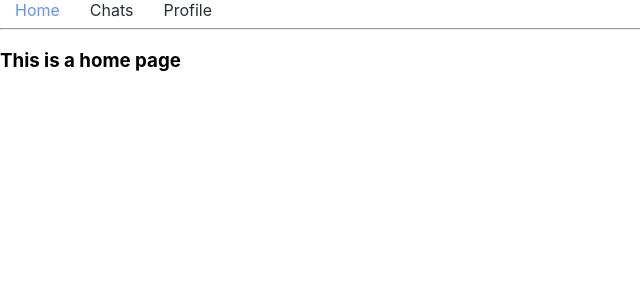
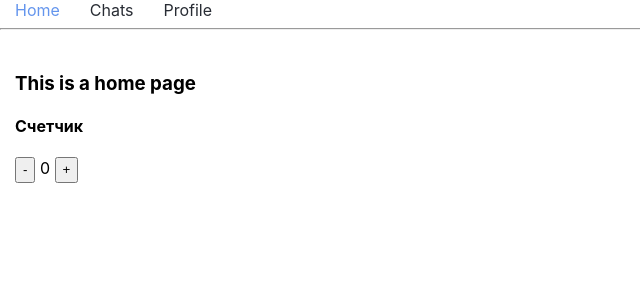
Before and after one commit to AlexaSavenkova/React, a React (Create React App) app: page / in a window 1280 px wide. Shown: the top 300 px of the page, without its empty margins (0-640 px from the left). Built offline with nearby package versions, Linux system fonts and the light colour scheme.

Commit message:
homework for lesson 5

```diff
--- a/package.json
+++ b/package.json
@@ -13,8 +13,10 @@
     "@testing-library/user-event": "^13.5.0",
     "react": "^18.1.0",
     "react-dom": "^18.1.0",
+    "react-redux": "^8.0.2",
     "react-router-dom": "^6.3.0",
     "react-scripts": "5.0.1",
+    "redux": "^4.2.0",
     "styled-components": "^5.3.5",
     "web-vitals": "^2.1.4"
   },
--- a/src/componenets/Home/Home.jsx
+++ b/src/componenets/Home/Home.jsx
@@ -1,10 +1,23 @@
 import React from 'react';
+import {useDispatch, useSelector} from "react-redux";
 
 const Home = () => {
+    const count = useSelector(state => state.count);
+    const dispatch = useDispatch();
+
     return (
-        <h3>
-            This is a home page
-        </h3>
+        <div style={{padding: '15px'}}>
+            <h3>
+                This is a home page
+            </h3>
+            <h4>Счетчик</h4>
+
+            <button onClick={() => dispatch({type: 'minus'})}>-</button>
+                &nbsp;
+                {count}
+                &nbsp;
+            <button onClick={() => dispatch({type: 'plus'})}>+</button>
+        </div>
     );
 };
 
--- a/src/index.js
+++ b/src/index.js
@@ -1,17 +1,50 @@
 import React from 'react';
 import ReactDOM from 'react-dom/client';
 import { BrowserRouter } from 'react-router-dom';
+import reportWebVitals from './reportWebVitals';
+import {createStore} from "redux";
+import {Provider} from "react-redux";
+
+import App from './componenets/App/App';
+
 import './index.css';
-import App from './componenets/App/App';
-import reportWebVitals from './reportWebVitals';
+
+
+const initialState = {
+    count: 0,
+}
+
+const reducer = (state = initialState, action) => {
+    switch (action.type) {
+        case 'plus':
+            return {
+                ...state,
+                count: state.count + 1
+            }
+        case 'minus':
+            return {
+                ...state,
+                count: state.count -1
+            }
+        default:
+            return state;
+    }
+}
+
+const store = createStore(reducer,
+    window.__REDUX_DEVTOOLS_EXTENSION__ &&
+    window.__REDUX_DEVTOOLS_EXTENSION__()
+);
 
 const root = ReactDOM.createRoot(document.getElementById('root'));
 root.render(
-    <BrowserRouter>
-        <React.StrictMode>
-            <App/>
-        </React.StrictMode>
-    </BrowserRouter>
+    <Provider store = {store}>
+        <BrowserRouter>
+            <React.StrictMode>
+                <App/>
+            </React.StrictMode>
+        </BrowserRouter>
+    </Provider>
 );
 
 // If you want to start measuring performance in your app, pass a function
```
Also changed, not shown: 1 other file (tests, documents, lock files or other folders).
